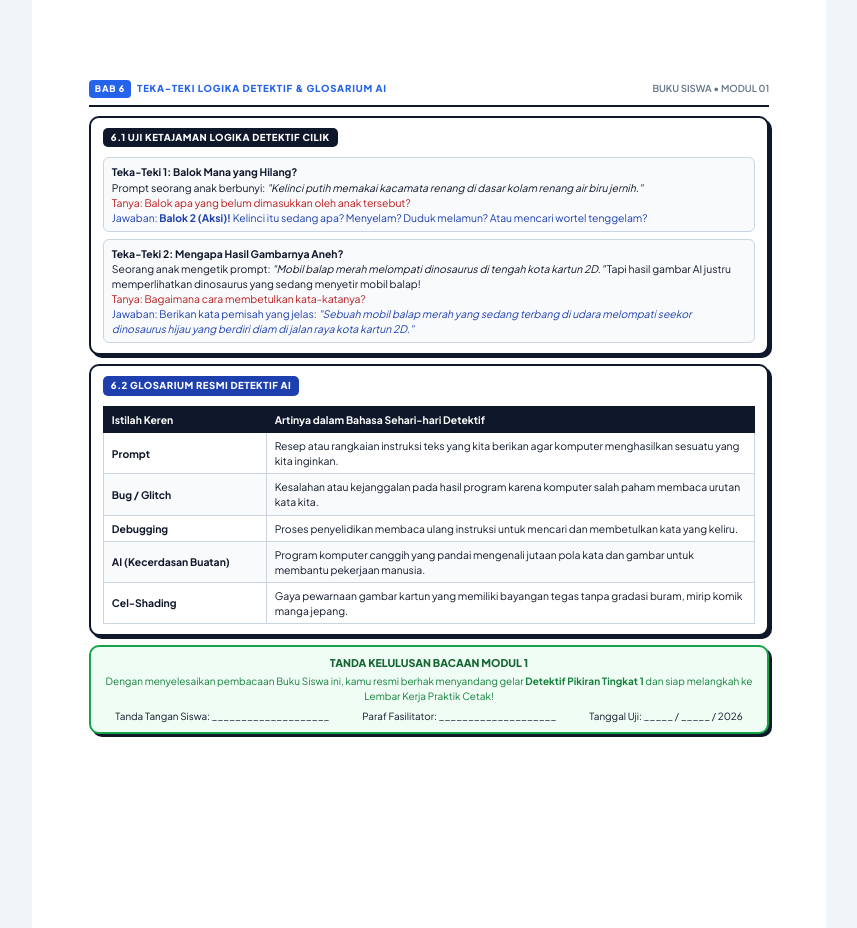
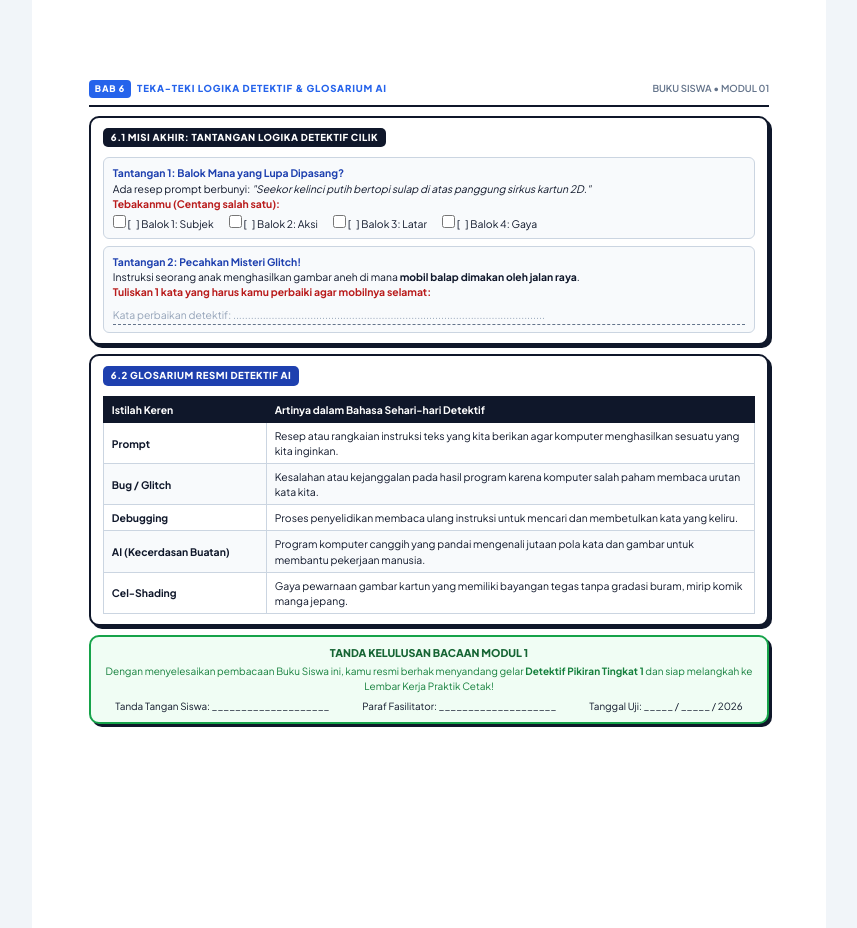
Before and after one commit to Dimitdisini/AI-For-Kidsss, a website: page modul-1-buku-materi-siswa.html in a window 1280 px wide. Shown: the part 6700-7628 px from the top of the page, without its empty margins (211-1068 px from the left). Drawn offline with Linux system fonts and the light colour scheme.

Commit message:
fix(siswa): hapus bocoran kunci jawaban di Bab 6 Buku Siswa menjadi kotak tebakan interaktif

```diff
--- a/modul-1-buku-materi-siswa.html
+++ b/modul-1-buku-materi-siswa.html
@@ -800,23 +800,30 @@
         <div class="ph-right">BUKU SISWA • MODUL 01</div>
       </div>
 
-      <!-- KUIS TEKA-TEKI LOGIKA -->
+      <!-- KUIS TEKA-TEKI LOGIKA (KOTAK INTERAKTIF UNTUK SISWA, TANPA KUNCI JAWABAN) -->
       <div class="comic-card">
-        <span class="comic-title-badge">6.1 UJI KETAJAMAN LOGIKA DETEKTIF CILIK</span>
+        <span class="comic-title-badge">6.1 MISI AKHIR: TANTANGAN LOGIKA DETEKTIF CILIK</span>
         <div style="display: flex; flex-direction: column; gap: 7px; margin-top: 4px; font-size: 7.8pt;">
 
-          <div style="background: #f8fafc; border: 1px solid #cbd5e1; border-radius: 6px; padding: 6px 8px;">
-            <strong>Teka-Teki 1: Balok Mana yang Hilang?</strong><br>
-            Prompt seorang anak berbunyi: <em>"Kelinci putih memakai kacamata renang di dasar kolam renang air biru jernih."</em><br>
-            <span style="color: #b91c1c;">Tanya: Balok apa yang belum dimasukkan oleh anak tersebut?</span><br>
-            <span style="color: #1e40af;">Jawaban: <strong>Balok 2 (Aksi)!</strong> Kelinci itu sedang apa? Menyelam? Duduk melamun? Atau mencari wortel tenggelam?</span>
+          <div style="background: #f8fafc; border: 1.5px solid #cbd5e1; border-radius: 6px; padding: 7px 9px;">
+            <strong style="color: #1e40af;">Tantangan 1: Balok Mana yang Lupa Dipasang?</strong><br>
+            Ada resep prompt berbunyi: <em>"Seekor kelinci putih bertopi sulap di atas panggung sirkus kartun 2D."</em><br>
+            <span style="font-weight: 700; color: #b91c1c;">Tebakanmu (Centang salah satu):</span>
+            <div style="display: flex; gap: 15px; margin-top: 4px;">
+              <label><input type="checkbox"> [ &nbsp; ] Balok 1: Subjek</label>
+              <label><input type="checkbox"> [ &nbsp; ] Balok 2: Aksi</label>
+              <label><input type="checkbox"> [ &nbsp; ] Balok 3: Latar</label>
+              <label><input type="checkbox"> [ &nbsp; ] Balok 4: Gaya</label>
+            </div>
           </div>
 
-          <div style="background: #f8fafc; border: 1px solid #cbd5e1; border-radius: 6px; padding: 6px 8px;">
-            <strong>Teka-Teki 2: Mengapa Hasil Gambarnya Aneh?</strong><br>
-            Seorang anak mengetik prompt: <em>"Mobil balap merah melompati dinosaurus di tengah kota kartun 2D."</em> Tapi hasil gambar AI justru memperlihatkan dinosaurus yang sedang menyetir mobil balap!<br>
-            <span style="color: #b91c1c;">Tanya: Bagaimana cara membetulkan kata-katanya?</span><br>
-            <span style="color: #1e40af;">Jawaban: Berikan kata pemisah yang jelas: <em>"Sebuah mobil balap merah yang sedang terbang di udara melompati seekor dinosaurus hijau yang berdiri diam di jalan raya kota kartun 2D."</em></span>
+          <div style="background: #f8fafc; border: 1.5px solid #cbd5e1; border-radius: 6px; padding: 7px 9px;">
+            <strong style="color: #1e40af;">Tantangan 2: Pecahkan Misteri Glitch!</strong><br>
+            Instruksi seorang anak menghasilkan gambar aneh di mana <strong>mobil balap dimakan oleh jalan raya</strong>.<br>
+            <span style="font-weight: 700; color: #b91c1c;">Tuliskan 1 kata yang harus kamu perbaiki agar mobilnya selamat:</span>
+            <div style="border-bottom: 1.5px dashed #64748b; margin-top: 8px; padding-bottom: 2px; color: #94a3b8;">
+              Kata perbaikan detektif: .........................................................................................................
+            </div>
           </div>
         </div>
       </div>
```
Also changed, not shown: 1 other file.
